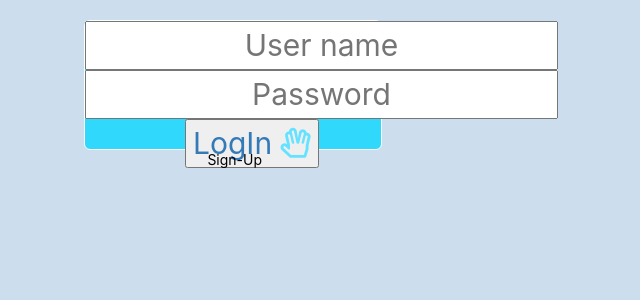
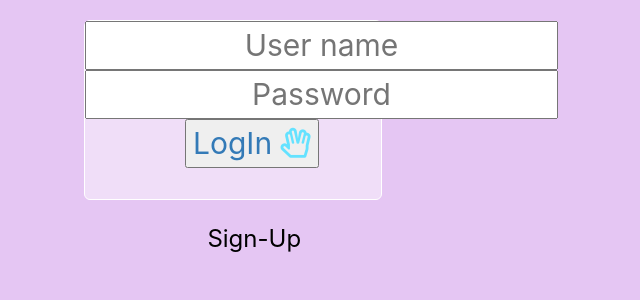
Before and after one commit to davidbool/VlogyProject, a React (Create React App) app in the folder vlogy-front-end/: page / in a window 1280 px wide. Shown: the top 300 px of the page, without its empty margins (407-1047 px from the left). Built offline with nearby package versions, Linux system fonts and the light colour scheme; no server answers.

Commit message:
a good one

```diff
--- a/vlogy-front-end/src/App.css
+++ b/vlogy-front-end/src/App.css
@@ -11,10 +11,10 @@
 }
 
 .login {
-  background-color: rgba(2, 217, 255, 0.767);
+  background-color: rgba(255, 255, 255, 0.411);
   border: 1px solid #ffffff;
   border-radius: 6px;
-  height: 130px;
+  height: 180px;
   margin: 20px auto 0;
   width: 298px;
 }
@@ -26,8 +26,8 @@
 }
 
 .signup {
-  border: 1px solid #ffffff;
-  border-radius: 6px;
+  /* border: 3px solid #ffffff31;
+  border-radius: 6px; */
   height: 500px;
   margin: 20px auto 0;
   width: 298px;
@@ -48,6 +48,12 @@
   top: 0%;
   right: 0%
 }
+.sign{
+  margin-top: 9vh;
+  font-size: 3vh;
+  top:0%
+
+}
 
 .logOut:hover {
   color: red
@@ -67,7 +73,7 @@
 }
 
 .fa-arrow-circle-left {
-  color: blue;
+  color: rgba(100, 0, 0, 0.493);
   font-size: 30px
 }
 
@@ -136,7 +142,7 @@
 @import url(https://fonts.googleapis.com/css?family=Pacifico);
 body {
   padding: 0 100px 100px;
-  background-color: #cde !important;
+  background-color: rgba(207, 151, 233, 0.541) !important;
 }
 
 h1#header {
@@ -291,3 +297,10 @@ article:hover a {
   border: 5px solid rgb(225, 0, 255);
   border-radius: 100px;
 }
+
+.oasswordorusername{
+  margin-left:2vh;
+  margin-top: 4vh;
+  color: tomato;
+  font-size: 17px
+}
--- a/vlogy-front-end/src/Components/Login.js
+++ b/vlogy-front-end/src/Components/Login.js
@@ -40,6 +40,8 @@ class Login extends Component {
                 <div class="login">
                     <input type="text" value={this.state.username} onChange={this.handleUserName} placeholder="User name" id="username" />
                     <input type="password" value={this.state.password} onChange={this.handlePassword} placeholder="Password" id="password" />
+
+
                    <Link to="userprofile"><button onClick={this.UserExict} className="submit" type='submit'> LogIn <i class="far fa-hand-spock"></i></button></Link>
                     <Link className="signupbutton" to="/signup"><div className="sign">Sign-Up</div></Link>
                 </div>
--- a/vlogy-front-end/src/Components/UserProfile.js
+++ b/vlogy-front-end/src/Components/UserProfile.js
@@ -40,15 +40,15 @@ class UserProfile extends Component {
         let about = v.target.value
         this.setState({
             about
-        },function(){
+        }, function () {
             console.log(this.state.about)
         })
     }
 
-    exit = () => {
-        alert(`${this.props.UserData.username} you are Loging-Out`)
-        this.props.deleteuser()
-    }
+    // exit = () => {
+    //     alert(`${this.props.UserData.username} you are Loging-Out`)
+    //     this.props.deleteuser()
+    // }
 
     render() {
 
@@ -56,9 +56,16 @@ class UserProfile extends Component {
             <div className='userprofile'>
                 {this.props.UserData.username === undefined ?
 
-                    <div>
-                        <Link to='/'><i class="fas fa-arrow-circle-left"></i></Link>
-                        <div>Page not found.</div> </div>
+
+                    <div class="login">
+                        <input type="text" value={this.state.username} onChange={this.handleUserName} placeholder="User name" id="username" />
+                        <input type="password" value={this.state.password} onChange={this.handlePassword} placeholder="Password" id="password" />
+
+
+                        <Link to="userprofile"><button onClick={this.UserExict} className="submit" type='submit'> LogIn <i class="far fa-hand-spock"></i></button></Link>
+                        <div className="oasswordorusername"> Password or username is incorrect</div>
+                        <Link className="signupbutton" to="/signup"><div className="sign">Sign-Up</div></Link>
+                    </div>
                     :
                     <div>
                         <Link to='/feed'>Feed</Link>
@@ -77,7 +84,7 @@ class UserProfile extends Component {
                             <div onClick={this.updateprofile}><i class="far fa-caret-square-up"></i></div>
 
                         </form>
-                    </div> }
+                    </div>}
 
             </div>
         );
```
